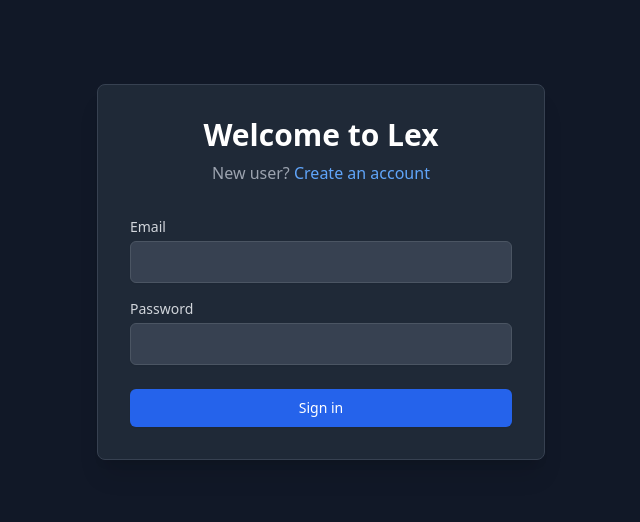
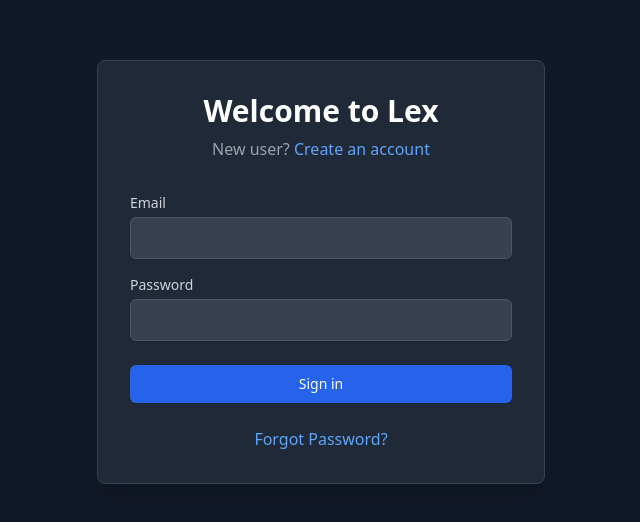
Before and after one commit to ikhwanizao/lex, a React (Vite) app in the folder frontend/: page /login in a window 1280 px wide. Shown: the part 128-650 px from the top of the page, without its empty margins (319-959 px from the left). Built offline with nearby package versions, Linux system fonts and the light colour scheme; a web font is replaced by a local one.

Commit message:
Add "Forgot Password?" link to Login page for password reset navigation

```diff
--- a/frontend/src/pages/Login.page.tsx
+++ b/frontend/src/pages/Login.page.tsx
@@ -78,6 +78,14 @@ export default function Login() {
                     >
                         Sign in
                     </button>
+                    <div className="text-center mt-4">
+                        <Link
+                            to="/request-password-reset"
+                            className="text-blue-400 hover:text-blue-300 transition-colors"
+                        >
+                            Forgot Password?
+                        </Link>
+                    </div>
                 </form>
             </div>
         </div>
```
